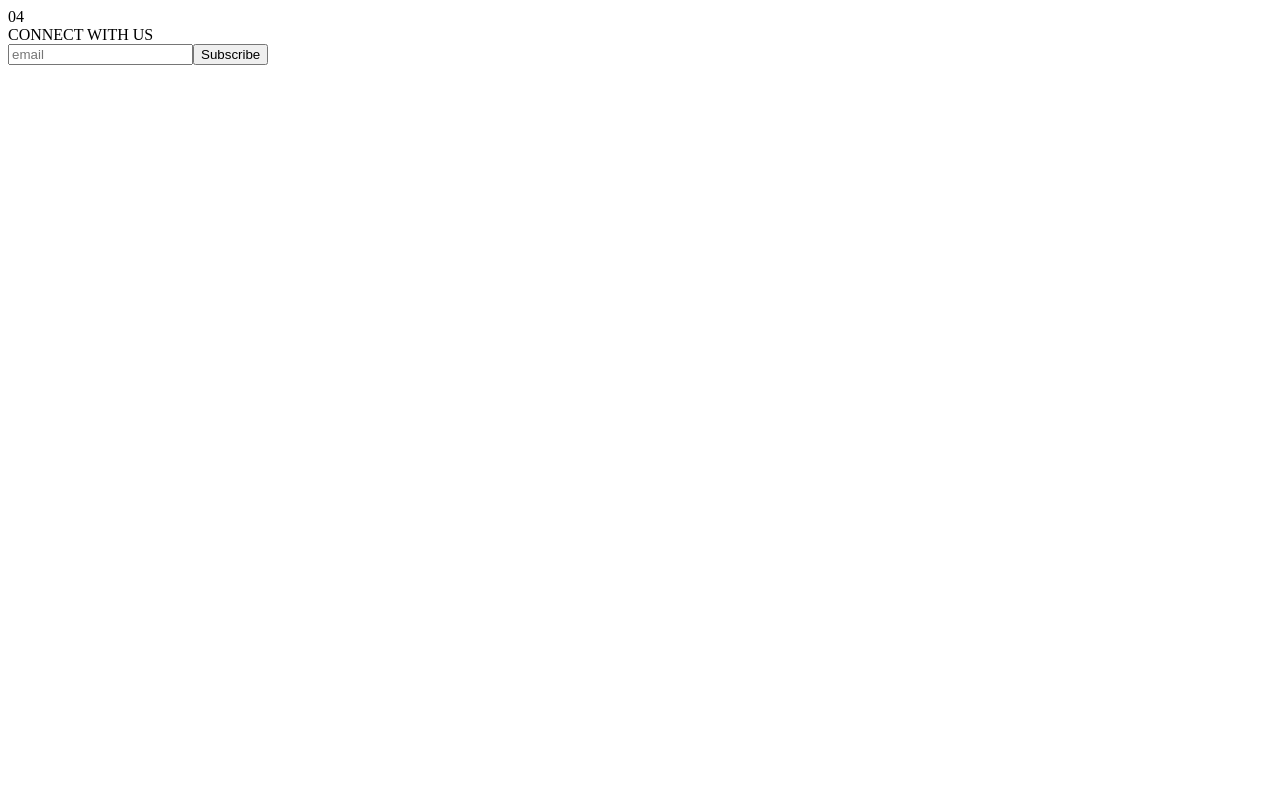
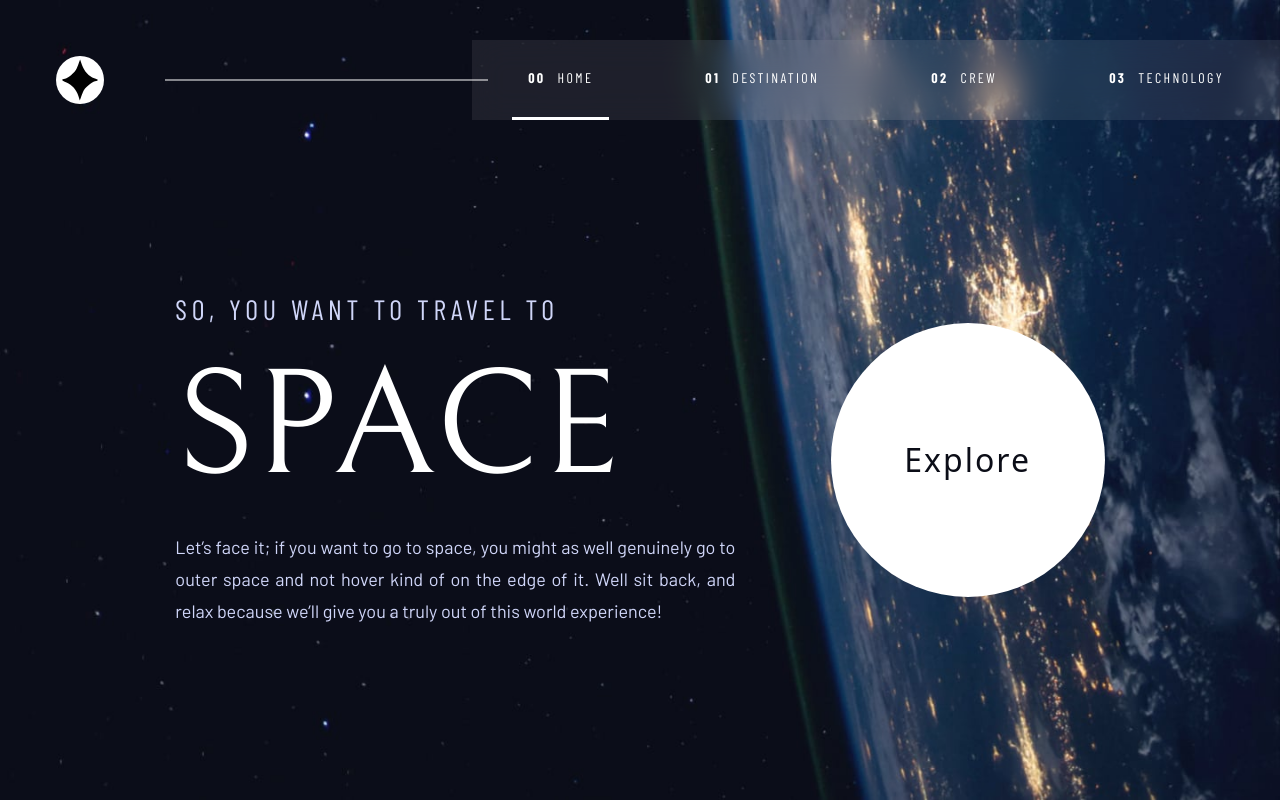
Before and after one commit to yulindaramadhana/space-tourism, a Next.js app: page / in a window 1280 px wide. Built offline with nearby package versions, Linux system fonts and the light colour scheme.

Commit message:
update gtag

```diff
--- a/src/app/layout.jsx
+++ b/src/app/layout.jsx
@@ -1,34 +1,35 @@
-import PageTitle from "@/components/body-content/page-title";
+import { barlow, bellefair, barlow_condensed } from "@/utils/fonts";
+import "../styles/global.css";
+import { Navbar } from "@/components/header/navbar"
+import Script from "next/script";
 
-export default async function About() {
+export const meta = {
+    title: "Frontend Mentor | Space tourism website",
+    description: "Expoler the Space"
+}
+
+export default function RootLayout({ children }) {
     return (
-        <div
-            className={`custom-bg-img crew-page
-                            bg-crew-mobile
-                            md:bg-crew-tablet
-                            lg:bg-crew-desktop
-                            items-baseline
-                            h-screen
-                            fixed `}
-        >
-            <div className="flex
-                            flex-col
-                            h-content-wrapper-height-sm
-                            md:h-content-wrapper-height-md
-                            fixed
-                            top-gap-top-content-sm
-                            md:top-gap-top-content-md
-                            lg:top-gap-top-content-lg
-                            px-horizontal-page-sm
-                            md:px-horizontal-page-md
-                            lg:px-horizontal-page-lg
-                            overflow-auto">
-                <PageTitle title={"CONNECT WITH US"} id={"04"} key={'page-about-title'} />
-                <div className="flex flex-col gap-y-2 items-start">
-                    <input type="text" id="input-subcribe" placeholder="email" className="text-baseColor-black p-4 rounded-sm" />
-                    <button id="btn-subscribe" className="p-4 bg-baseColor-black uppercase rounded-sm hover:bg-baseColor-black/80">Subscribe</button>
-                </div>
-            </div>
-        </div>
+        <html lang="en">
+            <Script
+                id="google-analytics"
+                strategy="afterInteractive"
+                dangerouslySetInnerHTML={{
+                    __html: `(function(w,d,s,l,i){w[l]=w[l]||[];w[l].push({'gtm.start':
+new Date().getTime(),event:'gtm.js'});var f=d.getElementsByTagName(s)[0],
+j=d.createElement(s),dl=l!='dataLayer'?'&l='+l:'';j.async=true;j.src=
+'https://www.googletagmanager.com/gtm.js?id='+i+dl;f.parentNode.insertBefore(j,f);
+})(window,document,'script','dataLayer','GTM-KFGMMSDJ')`,
+                }}
+            />
+            <body className={`${bellefair.variable} ${barlow_condensed.variable} ${barlow.variable} `}>
+                <noscript>
+                    <iframe src="https://www.googletagmanager.com/ns.html?id=GTM-KFGMMSDJ"
+                        height="0" width="0" style="display:none;visibility:hidden"></iframe>
+                </noscript>
+                <Navbar />
+                <main>{children}</main>
+            </body>
+        </html>
     )
 }
```
